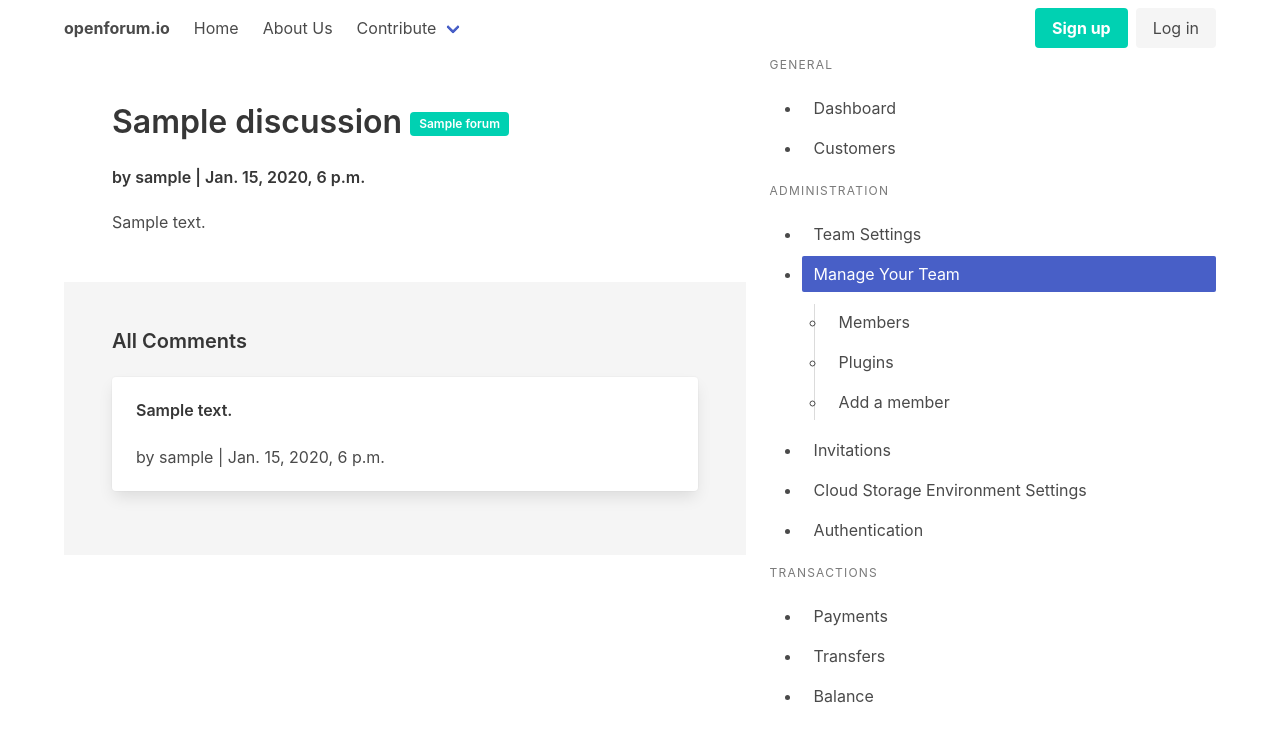
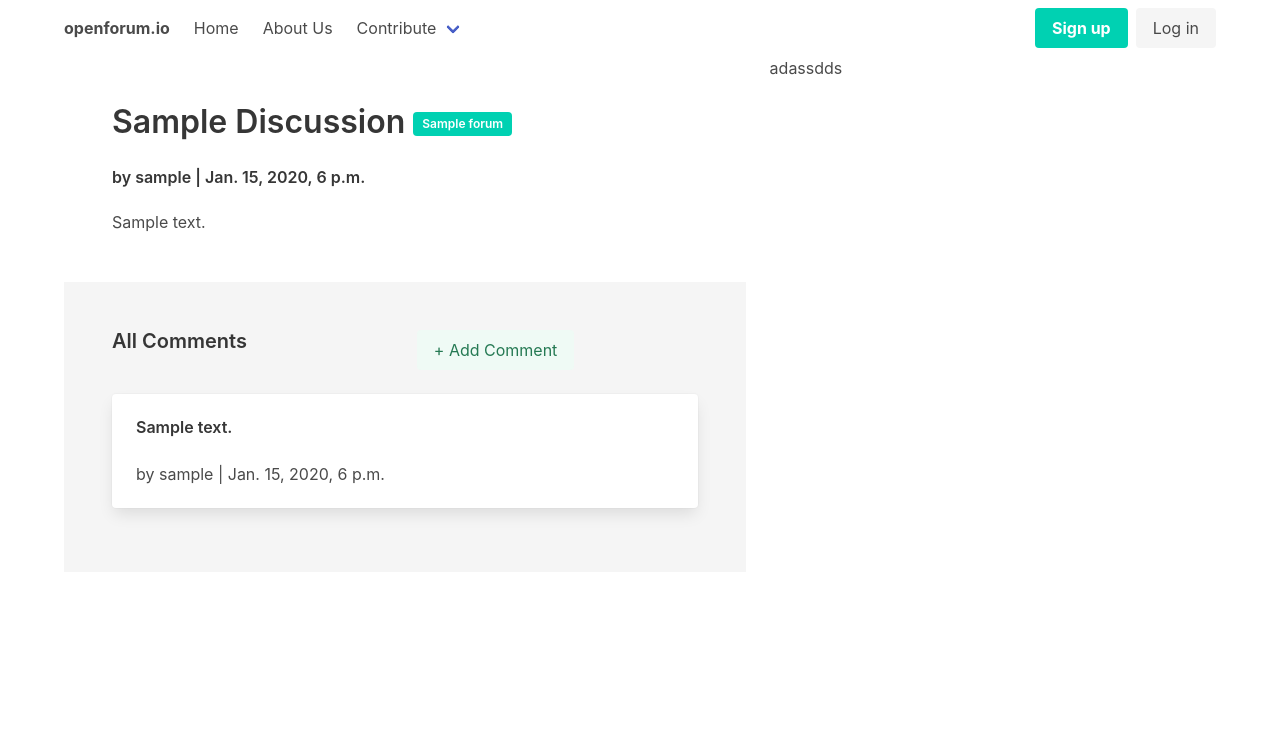
Before and after one commit to vondivino/openforum, a Django app: a page that uses templates/base.html in a window 1280 px wide. Shown: the top 742 px of the page. Run offline with Django 3.2, Linux system fonts and the light colour scheme; tables that the repository leaves empty hold one stand-in row (values such as "Sample post"); some libraries are stand-ins or nearby versions.

Commit message:
added permissions for comments

```diff
--- a/forums/models.py
+++ b/forums/models.py
@@ -6,6 +6,10 @@ from django.contrib.auth.models import User
 class Forum(models.Model):
     name = models.CharField(max_length=128)
     slug = models.SlugField(null=False, unique=True)
+    author = models.ForeignKey(
+        User,
+        on_delete=models.DO_NOTHING
+    )
 
     def __str__(self):
         return self.name
@@ -47,3 +51,6 @@ class Comment(models.Model):
 
     def __str__(self):
         return self.body[:50]
+
+    def get_absolute_url(self):
+        return reverse('discussion-detail', kwargs={'slug': self.discussion.slug})
--- a/forums/urls.py
+++ b/forums/urls.py
@@ -1,13 +1,20 @@
 from django.urls import path
 
 from forums.views import (
-    DiscussionDetailView, ForumListView,
-    ForumDetailView
+    CommentCreateView, DiscussionDetailView,
+    ForumCreateView,
+    ForumListView,
+    ForumDetailView,
+    DiscussionCreateView
 )
 
 urlpatterns = [
     path('f/all/', ForumListView.as_view(), name='forum-home'),
+    path('f/new/', ForumCreateView.as_view(), name='forum-new'),
     path('f/<slug:slug>/', ForumDetailView.as_view(), name='forum-detail'),
 
-    path('d/<slug:slug>/', DiscussionDetailView.as_view(), name='discussion-detail')
+    path('d/<slug:slug>/new/', DiscussionCreateView.as_view(), name='discussion-new'),
+    path('d/<slug:slug>/', DiscussionDetailView.as_view(), name='discussion-detail'),
+
+    path('d/<slug:slug>/comment/add/', CommentCreateView.as_view(), name='comment-add')
 ]
--- a/forums/views.py
+++ b/forums/views.py
@@ -1,6 +1,7 @@
 from django.views.generic import (
     ListView,
-    DetailView
+    DetailView,
+    CreateView
 )
 
 from forums.models import (
@@ -8,6 +9,8 @@ from forums.models import (
     Discussion,
     Comment
 )
+
+from forums.sanitizers import slug_clean
 
 class ForumListView(ListView):
     model = Forum
@@ -23,3 +26,41 @@ class DiscussionDetailView(DetailView):
     model = Discussion
     template_name = 'discussion/detail.html'
     context_object_name = 'discussion'
+
+class ForumCreateView(CreateView):
+    model = Forum
+    template_name = 'forums/new.html'
+    fields = ('name', )
+
+    def form_valid(self, form):
+        form.instance.author = self.request.user
+        form.instance.name = form.instance.name.title()
+        form.instance.slug = slug_clean(
+            self.model,
+            form.instance.name.lower()
+        )
+        return super().form_valid(form)
+
+class DiscussionCreateView(CreateView):
+    model = Discussion
+    template_name = 'discussion/new.html'
+    fields = ('title', 'body', )
+
+    def form_valid(self, form):
+        form.instance.author = self.request.user
+        form.instance.slug = slug_clean(
+            self.model,
+            form.instance.title.lower()
+        )
+        form.instance.forum = Forum.objects.get(slug=self.kwargs['slug'])
+        return super().form_valid(form)
+
+class CommentCreateView(CreateView):
+    model = Comment
+    template_name = 'comment/add.html'
+    fields = ('body', )
+
+    def form_valid(self, form):
+        form.instance.author = self.request.user
+        form.instance.discussion = Discussion.objects.get(slug=self.kwargs['slug'])
+        return super().form_valid(form)
--- a/templates/base.html
+++ b/templates/base.html
@@ -23,7 +23,7 @@
 
             <div id="navbarBasicExample" class="navbar-menu">
               <div class="navbar-start">
-                <a class="navbar-item">
+                <a class="navbar-item" href="{% url 'forum-home' %}">
                   Home
                 </a>
 
--- a/templates/discussion/detail.html
+++ b/templates/discussion/detail.html
@@ -10,7 +10,7 @@
             <div class="column is-three-fifths">
                 <div class="section">
                     <h1 class="title mb-6">
-                      {{ discussion.title }}
+                      {{ discussion.title|title }}
                       <span class="tag is-primary">{{ discussion.forum.name }}</span>
                     </h1>
 
@@ -22,7 +22,15 @@
                     </p>
                 </div>
                 <div class="section has-background-white-ter">
-                    <h4 class="subtitle">All Comments</h4>
+                    <div class="columns">
+                        <div class="column">
+                            <h4 class="subtitle">All Comments</h4>
+                        </div>
+                        <div class="column">
+                            <a class="button is-success is-light"
+                            href="{% url 'comment-add' discussion.slug %}">+ Add Comment</a>
+                        </div>
+                    </div>
                     {% for comment in discussion.comment_set.all %}
                         <div class="card mb-4">
                             <div class="card-content">
@@ -30,6 +38,12 @@
                                 <p class="subtitle is-6">
                                     by {{ comment.author }} | {{ comment.date }}
                                 </p>
+                                {% if user.is_authenticated and comment.author == user %}
+                                <footer class="card-footer">
+                                    <a href="#" class="card-footer-item">Edit</a>
+                                    <a href="#" class="card-footer-item">Delete</a>
+                                </footer>
+                                {% endif %}
                             </div>
                         </div>
                     {% empty %}
@@ -38,40 +52,7 @@
                 </div>
             </div>
             <div class="column">
-                <aside class="menu">
-                    <p class="menu-label">
-                      General
-                    </p>
-                    <ul class="menu-list">
-                      <li><a>Dashboard</a></li>
-                      <li><a>Customers</a></li>
-                    </ul>
-                    <p class="menu-label">
-                      Administration
-                    </p>
-                    <ul class="menu-list">
-                      <li><a>Team Settings</a></li>
-                      <li>
-                        <a class="is-active">Manage Your Team</a>
-                        <ul>
-                          <li><a>Members</a></li>
-                          <li><a>Plugins</a></li>
-                          <li><a>Add a member</a></li>
-                        </ul>
-                      </li>
-                      <li><a>Invitations</a></li>
-                      <li><a>Cloud Storage Environment Settings</a></li>
-                      <li><a>Authentication</a></li>
-                    </ul>
-                    <p class="menu-label">
-                      Transactions
-                    </p>
-                    <ul class="menu-list">
-                      <li><a>Payments</a></li>
-                      <li><a>Transfers</a></li>
-                      <li><a>Balance</a></li>
-                    </ul>
-                  </aside>
+                adassdds
             </div>
         </div>
 
--- a/templates/forums/home.html
+++ b/templates/forums/home.html
@@ -11,7 +11,9 @@
           <h1 class="title">All Forums</h1>
         </div>
         <div class="column">
-          <button class="button is-success is-light">+ Add Forum</button>
+          <button class="button is-success is-light">
+            <a href="{% url 'forum-new'%}">+ Add Forum</a>
+          </button>
         </div>
       </div>
     </div>
@@ -20,7 +22,7 @@
       <div class="card">
           <div class="card-content">
             <p class="title">
-              {{ forum.name }}
+              {{ forum.name|title }}
             </p>
           </div>
           <footer class="card-footer">
```
Also changed, not shown: forums/sanitizers.py (added, +17 -0 lines), templates/comment/add.html (added, +18 -0 lines), templates/discussion/new.html (added, +18 -0 lines), templates/forums/detail.html (+14 -1 lines), templates/forums/new.html (added, +18 -0 lines), forums/migrations/0007_forum_author.py (added).
